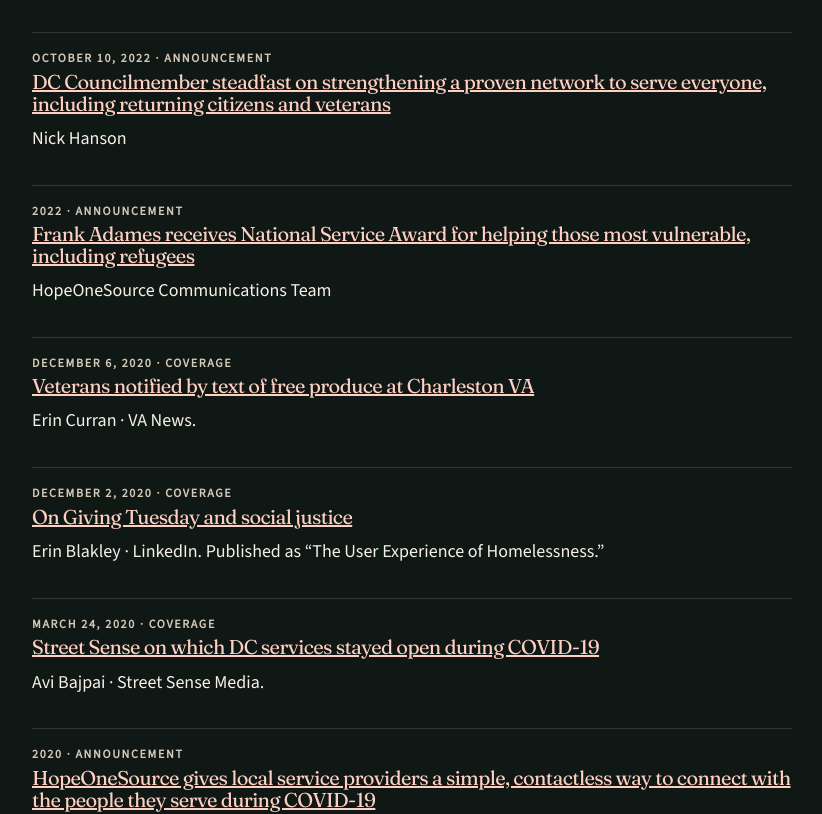
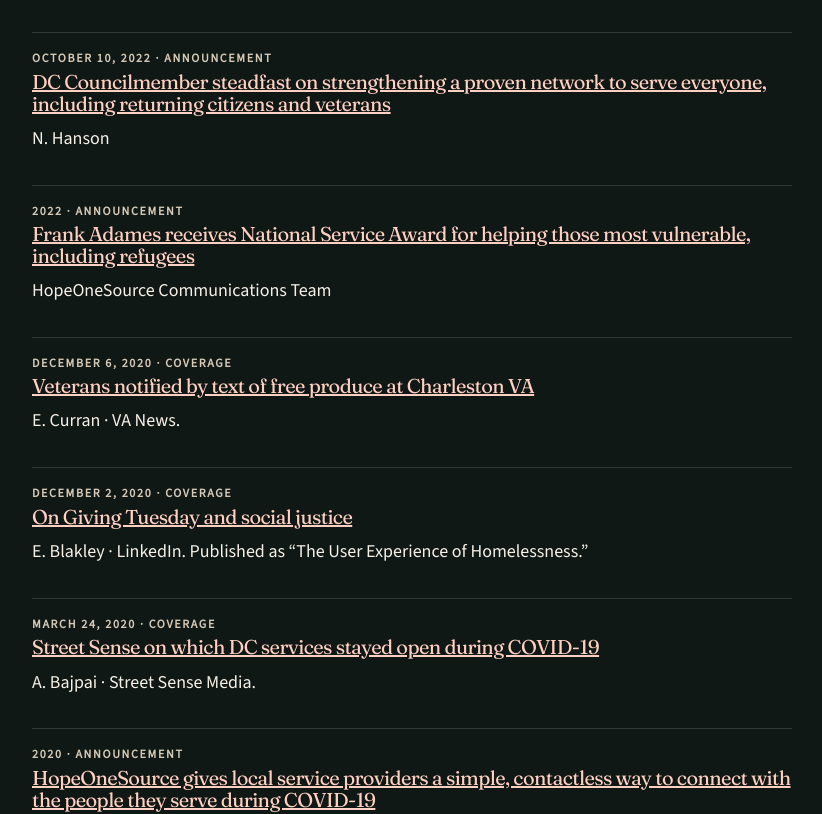
Before and after one commit to hopeonesource/hope1source.org, a React (Vite) app in the folder preview-v4/: page /press in a window 1280 px wide. Shown: the part 1960-2774 px from the top of the page, without its empty margins (228-1050 px from the left). Built offline with nearby package versions, Linux system fonts and the light colour scheme.

Commit message:
Abbreviate personal author credits

```diff
--- a/preview-v4/src/content/press.js
+++ b/preview-v4/src/content/press.js
@@ -65,14 +65,14 @@ export const coverage = [
     date: 'December 6, 2020',
     dateTime: '2020-12-06',
     title: 'Veterans notified by text of free produce at Charleston VA',
-    detail: 'Erin Curran · VA News.',
+    detail: 'E. Curran · VA News.',
     href: 'https://news.va.gov/81753/free-produce-veterans-charleston-va/',
   },
   {
     date: 'December 2, 2020',
     dateTime: '2020-12-02',
     title: 'On Giving Tuesday and social justice',
-    detail: 'Erin Blakley · LinkedIn. Published as “The User Experience of Homelessness.”',
+    detail: 'E. Blakley · LinkedIn. Published as “The User Experience of Homelessness.”',
     href: 'https://www.linkedin.com/pulse/giving-tuesday-social-justice-erin-blakley',
   },
   {
@@ -86,7 +86,7 @@ export const coverage = [
     date: 'March 24, 2020',
     dateTime: '2020-03-24',
     title: 'Street Sense on which DC services stayed open during COVID-19',
-    detail: 'Avi Bajpai · Street Sense Media.',
+    detail: 'A. Bajpai · Street Sense Media.',
     href: 'https://streetsensemedia.org/article/coronavirus-services-homeless-resource/',
   },
   {
--- a/preview-v4/src/content/pressArticlesOlder.js
+++ b/preview-v4/src/content/pressArticlesOlder.js
@@ -17,7 +17,7 @@ export const pressArticlesOlder = [
     "originalTitle": "Monica & Pete Aren't Alone...",
     "date": "April 15, 2019",
     "dateTime": "2019-04-15",
-    "author": "Nick Hanson",
+    "author": "N. Hanson",
     "sourceUrl": "https://web.archive.org/web/20190819214019/https://www.hopeonesource.org/news/monica-pete-arent-alone",
     "description": "An April 2019 release describes how targeted text messages connected DC residents experiencing housing instability with available services.",
     "blocks": [
@@ -87,7 +87,7 @@ export const pressArticlesOlder = [
     "originalTitle": "HopeOneSource - Winter 2019 Press Release",
     "date": "January 22, 2018",
     "dateTime": "2018-01-22",
-    "author": "Nick Hanson",
+    "author": "N. Hanson",
     "sourceUrl": "https://web.archive.org/web/20190819214524/https://www.hopeonesource.org/news/hopeonesource-winter-2019-press-release-0",
     "description": "The original release describes emergency text alerts and local outreach intended to connect DC residents with shelter during cold weather.",
     "note": "The original release and its PDF print January 22, 2018. The archived page title and article body refer to winter 2019. The printed date is preserved because the original publication year is not independently confirmed.",
@@ -152,7 +152,7 @@ export const pressArticlesOlder = [
     "originalTitle": "HopeOneSource - March 2018 Release",
     "date": "March 7, 2018",
     "dateTime": "2018-03-07",
-    "author": "Nick Hanson",
+    "author": "N. Hanson",
     "sourceUrl": "https://web.archive.org/web/20190819205151/https://www.hopeonesource.org/news/hopeonesource-march-2018-release",
     "description": "DC service providers gathered with Councilmember Robert White and the Mayor’s Office of Veterans Affairs to discuss access to housing, career, and social services.",
     "blocks": [
@@ -202,7 +202,7 @@ export const pressArticlesOlder = [
     "originalTitle": "HopeOneSource - January 2017 Release",
     "date": "January 19, 2017",
     "dateTime": "2017-01-19",
-    "author": "Nick Hanson",
+    "author": "N. Hanson",
     "sourceUrl": "https://web.archive.org/web/20190819213716/https://www.hopeonesource.org/news/hopeonesource-january-2017-release",
     "description": "A January 2017 release follows Derrick Woodfork’s use of messages about meals, resume assistance, job interviews, and other DC services.",
     "blocks": [
@@ -264,7 +264,7 @@ export const pressArticlesOlder = [
     "originalTitle": "HopeOneSource - September 2016 Release",
     "date": "2016",
     "dateTime": "2016",
-    "author": "Nick Hanson",
+    "author": "N. Hanson",
     "sourceUrl": "https://web.archive.org/web/20191020151317/https://www.hopeonesource.org/news/hopeonesource-september-2016-release",
     "description": "An early release describes a network of DC service providers using geolocated messages to connect residents with jobs and essential services.",
     "note": "The original page is titled “September 2016 Release,” but its body includes an October 1, 2016 update and neither the article nor its PDF supplies an exact publication date. Only the year is shown.",
--- a/preview-v4/src/content/pressArticlesRecent.js
+++ b/preview-v4/src/content/pressArticlesRecent.js
@@ -88,7 +88,7 @@ export const pressArticlesRecent = [
     "title": "10/10/2022: DC Councilmember Steadfast on Strengthening a Proven Network to Serve Everyone, Including Returning Citizens and Veterans",
     "date": "October 10, 2022",
     "dateTime": "2022-10-10",
-    "author": "Nick Hanson",
+    "author": "N. Hanson",
     "sourceUrl": "https://www.hope1source.org/article/conveningdc2",
     "description": "Councilmember Robert White and Hope1Source announce a convening for DC health, housing, career, and social service providers.",
     "blocks": [
@@ -206,7 +206,7 @@ export const pressArticlesRecent = [
     "title": "HopeOneSource releases emergency alerts during Hurricane Florence",
     "date": "September 13, 2018",
     "dateTime": "2018-09-13",
-    "author": "Nick Hanson",
+    "author": "N. Hanson",
     "sourceUrl": "https://web.archive.org/web/20190819210945/https://www.hopeonesource.org/news/hopeonesource-hurricane-florence-press-release",
     "description": "DC Government uses HopeOneSource to send shelter and transportation alerts to people experiencing homelessness as Hurricane Florence approaches.",
     "blocks": [
@@ -304,7 +304,7 @@ export const pressArticlesRecent = [
     "title": "HopeOneSource gives local service providers a simple, contactless way to connect with the people they serve during COVID-19",
     "date": "2020",
     "dateTime": "2020",
-    "author": "Rima Patel",
+    "author": "R. Patel",
     "sourceUrl": "https://www.hope1source.org/article/hopeonesource-gives-local-service-providers-a-simple-contactless-way-to-connect-with-the-people-they-serve-during-covid-19",
     "description": "HopeOneSource offers local service providers contactless outreach tools to connect vulnerable DC residents with available services during COVID-19.",
     "blocks": [
```
Also changed, not shown: 1 other file (tests, documents, lock files or other folders).
